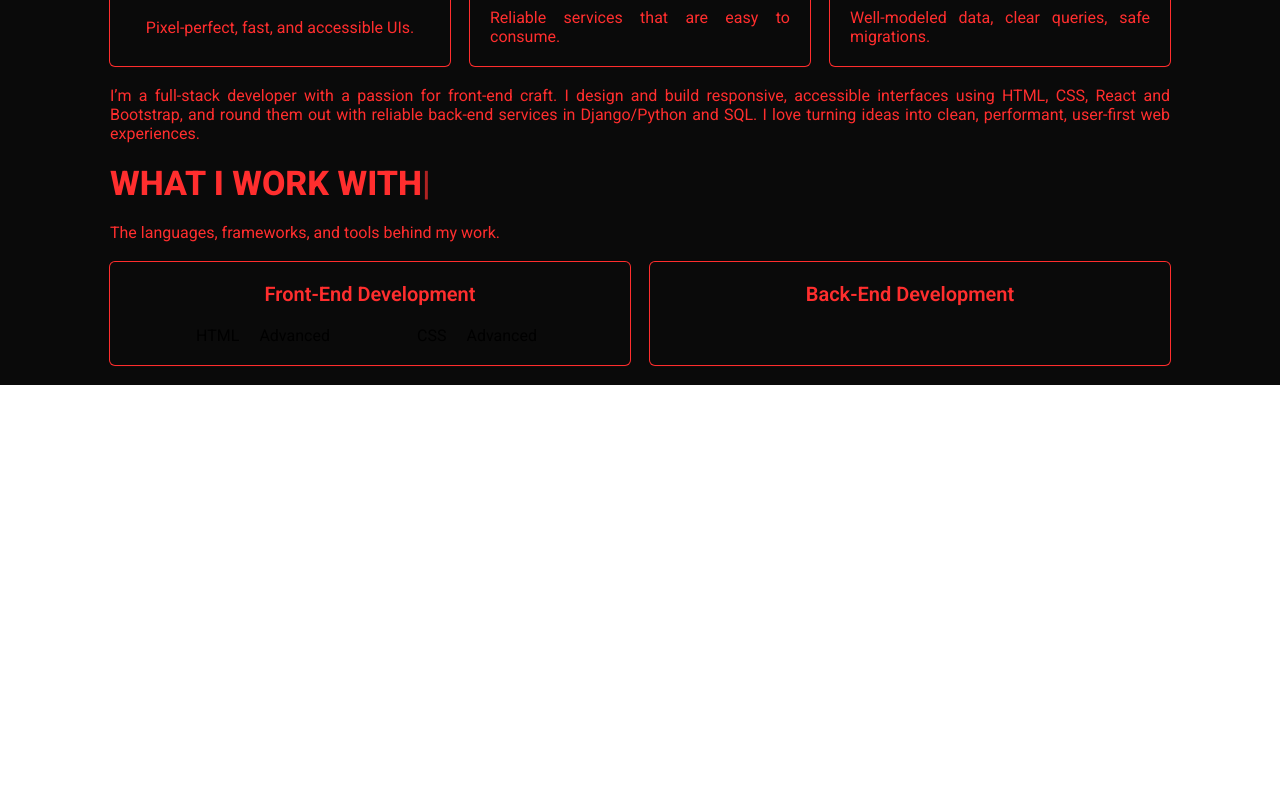
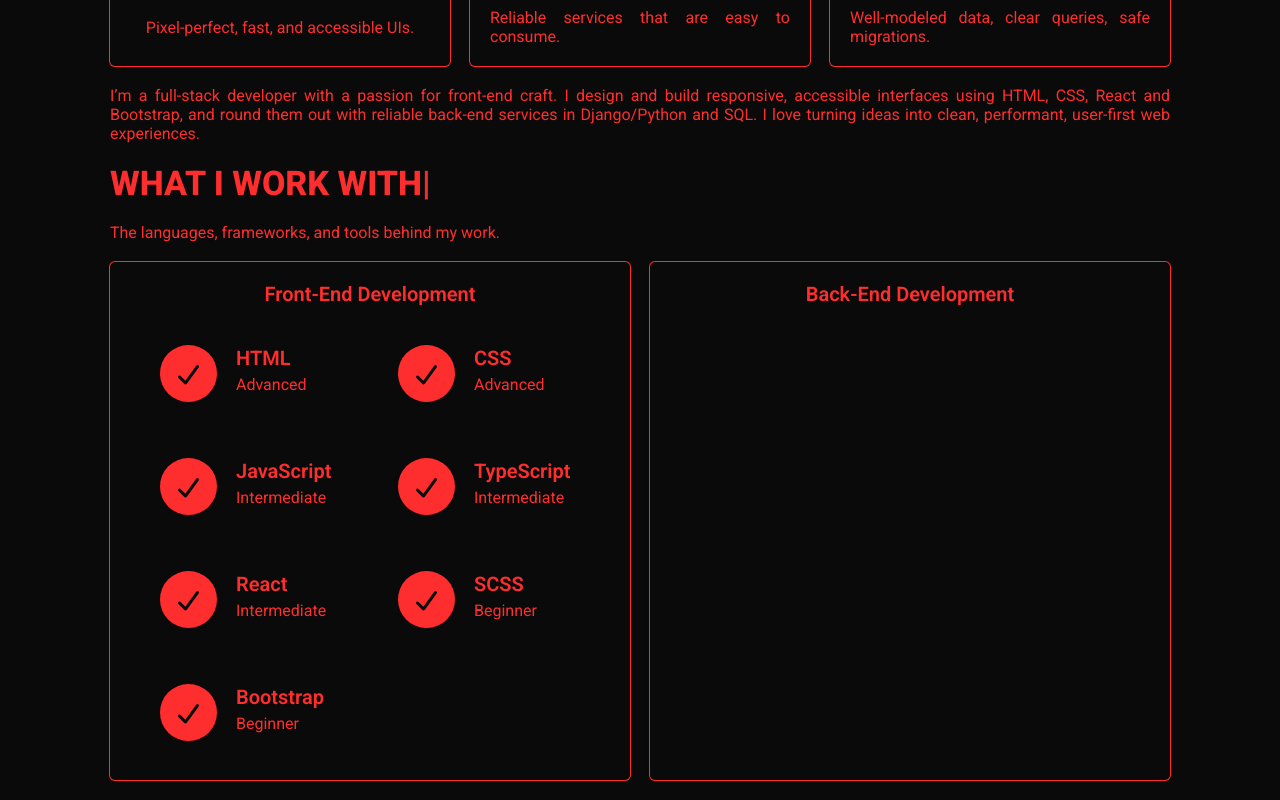
Before and after one commit to Blessen25/Portfolio_BVM, a React (Vite) app in the folder frontend/portfolio/: page / in a window 1280 px wide. Shown: the part 895-1695 px from the top of the page. Before the commit the page ends 1280 px from the top, so only its background shows below. Built offline with nearby package versions, Linux system fonts and the light colour scheme.

Commit message:
Commited Changes

```diff
--- a/frontend/portfolio/src/components/Skill_comp/skill_comp.tsx
+++ b/frontend/portfolio/src/components/Skill_comp/skill_comp.tsx
@@ -9,6 +9,11 @@ const Skills_Comp:React.FC<HeaderProps> = ({darkMode, setDarkMode}) => {
 
     { name: 'HTML' , level: 'Advanced' },
     { name: 'CSS' , level: 'Advanced' },
+    { name: 'JavaScript' , level: 'Intermediate' },
+    { name: 'TypeScript' , level: 'Intermediate' },
+    { name: 'React' , level: 'Intermediate' },
+    { name: 'SCSS', level: 'Beginner'},
+    { name: 'Bootstrap', level: 'Beginner'}
 
   ]
     return(
--- a/frontend/portfolio/src/components/extras.css
+++ b/frontend/portfolio/src/components/extras.css
@@ -67,11 +67,13 @@
 
 .skill-gridcard {
 
-    width: 400px;
     display: grid;
-    grid-template-columns: repeat(2, minmax(0,1fr));
-    gap: 14px 28px;
-    justify-content: center;
+    grid-template-columns: repeat(2, minmax(220px,1fr));
+    gap: 18px 18px;
+    margin-inline: auto;
+    justify-items: start;
+    align-items: center;
+
 }
 
 .skill-itemcard {
@@ -79,6 +81,26 @@
     display: flex;
     justify-content: center;
     gap: 20px;
+    padding: 20px;
+    border-radius: 5px;
+    transition: all .7s;
+}
+
+.skill-icon {
+
+    width: 55px;
+    height: 55px;
+    border-radius: 50%;
+    display: flex;
+    justify-content: center;
+    align-items: center;
+}
+
+.skilldetails {
+
+    display: flex;
+    flex-direction: column;
+    gap: 5px;
 }
 
 @media screen and (max-width: 991px) {
--- a/frontend/portfolio/src/components/extras.tsx
+++ b/frontend/portfolio/src/components/extras.tsx
@@ -253,9 +253,15 @@ export const SkillscardComponent: React.FC<skillcardProps> = (Props) => {
             <div className="skill-gridcard">
                 {Props?.items?.map((s, i)=>(
                   <>
-                    <div className="skill-itemcard" key={i}>
-                      <p>{s.name}</p>
-                      <p>{s.level}</p>
+                    <div className={`skill-itemcard ${Props.darkMode ? 'darkmodetext' : 'lightmodetext'}`} key={i}>
+                      <div className={`skill-icon ${Props.darkMode ? 'darkmoderound darkmodeaboutcard':'lightmoderound lightmodeaboutcard'}`}>
+                        <i className="fa-solid fa-check iconfont"></i>
+                      </div>
+                      <div className="skilldetails">
+
+                          <p className="h1smalltext">{s.name}</p>
+                          <p className="ptext">{s.level}</p>
+                      </div>
                     </div>
                   </>
                 ))}
```
